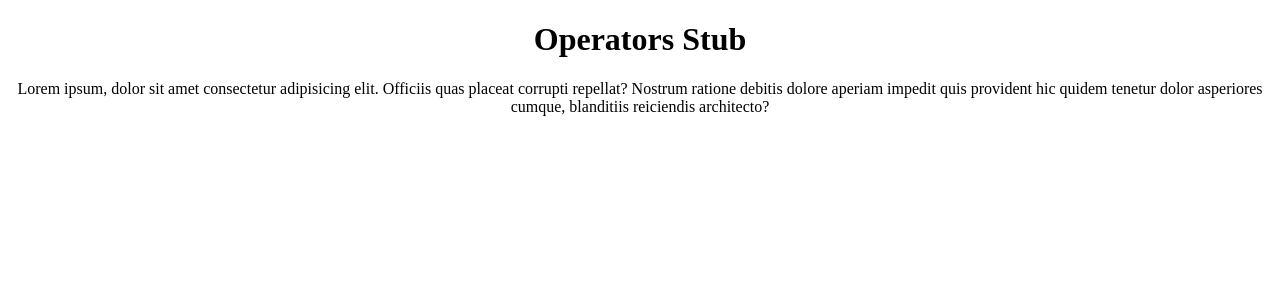
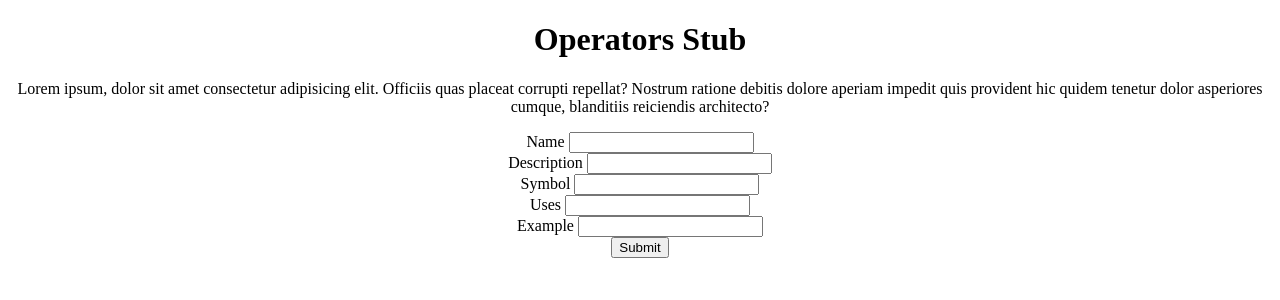
Before and after one commit to stanstaton/flask-python-tutorial, a Flask app: page /operators/ in a window 1280 px wide. Shown: the part 47-347 px from the top of the page. Run offline with Flask 2, Linux system fonts and the light colour scheme.

Commit message:
implemented form and db

```diff
--- a/blueprints/operators.py
+++ b/blueprints/operators.py
@@ -1,4 +1,5 @@
-from flask import Flask, render_template, Blueprint, request
+from flask import Flask, render_template, Blueprint, request, redirect
+from models.index import db
 
 operators_blueprint = Blueprint('operators', __name__, url_prefix="/operators")
 
@@ -6,3 +7,12 @@ operators_blueprint = Blueprint('operators', __name__, url_prefix="/operators")
 def index():
     if request.method == 'GET':
         return render_template('operators.html')
+    elif request.method == 'POST':
+        db.operators.insert_one({
+            'name': request.form['name'],
+            'uses': request.form['uses'],
+            'description': request.form['description'],
+            'symbol': request.form['symbol'],
+            'example': request.form['example']
+        })
+        return redirect('/operators')
--- a/templates/operators.html
+++ b/templates/operators.html
@@ -3,4 +3,31 @@
 <h1>Operators Stub</h1>
 
 <p>Lorem ipsum, dolor sit amet consectetur adipisicing elit. Officiis quas placeat corrupti repellat? Nostrum ratione debitis dolore aperiam impedit quis provident hic quidem tenetur dolor asperiores cumque, blanditiis reiciendis architecto?</p>
+
+<form method="POST" action="/operators">
+    <div>
+        <label>Name</label>
+        <input name="name" id="name" >
+    </div>
+    <div>
+        <label>Description</label>
+        <input name="description" id="name" >
+    </div>
+    <div>
+        <label>Symbol</label>
+        <input name="symbol" id="name" >
+    </div>
+     <div>
+        <label>Uses</label>
+        <input name="uses" id="name" >
+    </div>
+    <div>
+        <label>Example</label>
+        <input name="example" id="name" >
+    </div>
+    <input type="submit">
+
+
+</form>
+
 {%endblock%}
```
